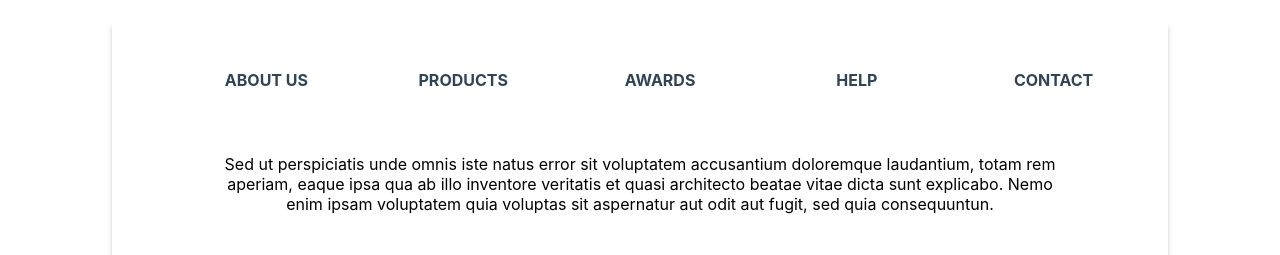
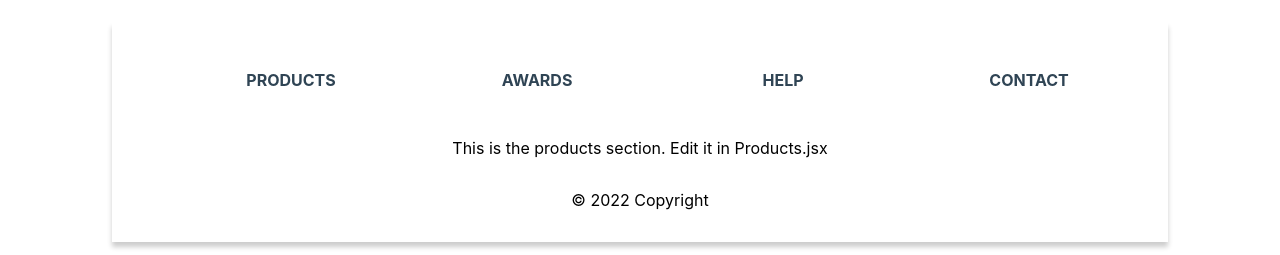
Before and after one commit to DaisyChepyegon/Five-Star-Food-Delivery, a React (Create React App) app in the folder client/: page / in a window 1280 px wide. Shown: the part 697-952 px from the top of the page. Built offline with nearby package versions, Linux system fonts and the light colour scheme.

Commit message:
task/CU-3p6dvpz_home-page_Glenn-Nguyo

```diff
--- a/client/package.json
+++ b/client/package.json
@@ -11,6 +11,7 @@
     "react-dom": "^18.2.0",
     "react-icons": "^4.4.0",
     "react-scripts": "5.0.1",
+    "react-slideshow-image": "^4.0.5",
     "web-vitals": "^2.1.4"
   },
   "scripts": {
--- a/client/src/Components/about/AboutUs.jsx
+++ /dev/null
@@ -1,15 +0,0 @@
-import React from "react";
-
-const AboutUs = () => {
-  return (
-    <p>
-      Sed ut perspiciatis unde omnis iste natus error sit voluptatem accusantium
-      doloremque laudantium, totam rem aperiam, eaque ipsa qua ab illo inventore
-      veritatis et quasi architecto beatae vitae dicta sunt explicabo. Nemo enim
-      ipsam voluptatem quia voluptas sit aspernatur aut odit aut fugit, sed quia
-      consequuntun.
-    </p>
-  );
-};
-
-export default AboutUs;
--- a/client/src/Components/home/Home.jsx
+++ b/client/src/Components/home/Home.jsx
@@ -1,7 +1,6 @@
 import React, { createRef, useState } from "react";
 import { Slide } from "react-slideshow-image";
 import "react-slideshow-image/dist/styles.css";
-import AboutUs from "../about/AboutUs";
 import NavBar from "../navbar/NavBar";
 import Contact from "../contact/Contact";
 import Products from "../products/Products";
@@ -32,10 +31,6 @@ const Home = () => {
   ];
 
   const sections = [
-    {
-      name: "ABOUT US",
-      content: <AboutUs />,
-    },
     {
       name: "PRODUCTS",
       content: <Products />,
--- a/package.json
+++ b/package.json
@@ -2,6 +2,7 @@
   "dependencies": {
     "react-dom": "^18.2.0",
     "react-icons": "^4.4.0",
+    "react-slider": "^2.0.4",
     "react-slideshow-image": "^4.0.5"
   }
 }
```
Also changed, not shown: 2 other files (tests, documents, lock files or other folders).
